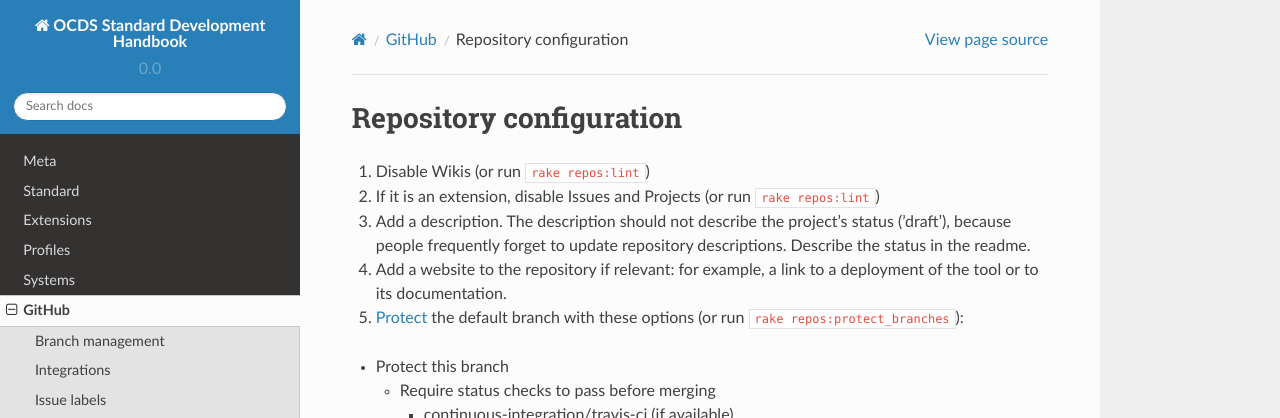
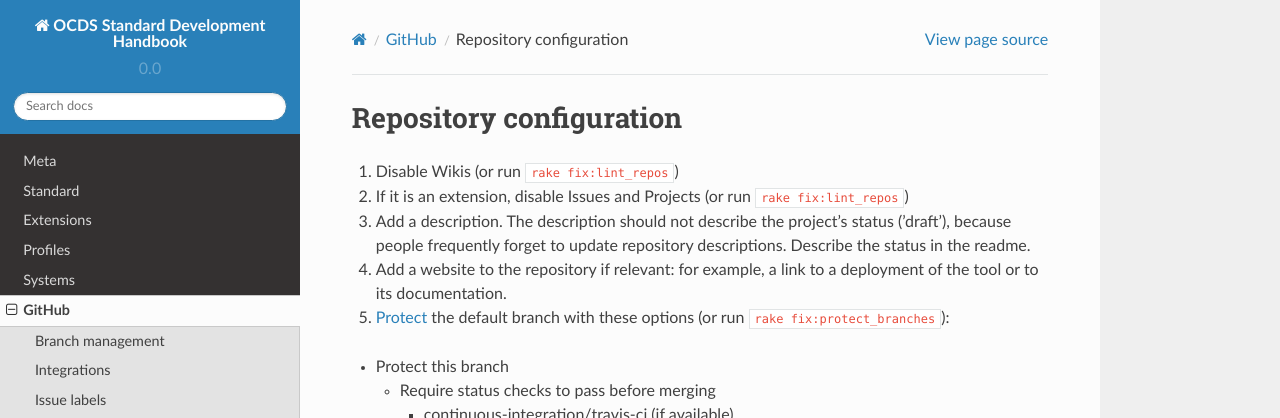
Before and after one commit to open-contracting/standard-development-handbook, a Sphinx documentation site: the page built from docs/github/repository_configuration.md, in a window 1280 px wide. Shown: the top 418 px of the page. Built offline with Sphinx 7.4.7 and the Read the Docs theme 2.0.0, drawn with Linux system fonts in a browser that asks for light colours.

Commit message:
Fix Rake tasks names

```diff
--- a/docs/github/repository_configuration.md
+++ b/docs/github/repository_configuration.md
@@ -1,10 +1,10 @@
 # Repository configuration
 
-1. Disable Wikis (or run [`rake repos:lint`](https://github.com/open-contracting/standard-maintenance-scripts))
-1. If it is an extension, disable Issues and Projects (or run [`rake repos:lint`](https://github.com/open-contracting/standard-maintenance-scripts))
+1. Disable Wikis (or run [`rake fix:lint_repos`](https://github.com/open-contracting/standard-maintenance-scripts))
+1. If it is an extension, disable Issues and Projects (or run [`rake fix:lint_repos`](https://github.com/open-contracting/standard-maintenance-scripts))
 1. Add a description. The description should not describe the project's status ('draft'), because people frequently forget to update repository descriptions. Describe the status in the readme.
 1. Add a website to the repository if relevant: for example, a link to a deployment of the tool or to its documentation.
-1. [Protect](https://help.github.com/articles/about-protected-branches/) the default branch with these options (or run [`rake repos:protect_branches`](https://github.com/open-contracting/standard-maintenance-scripts)):
+1. [Protect](https://help.github.com/articles/about-protected-branches/) the default branch with these options (or run [`rake fix:protect_branches`](https://github.com/open-contracting/standard-maintenance-scripts)):
 
 * Protect this branch
   * Require status checks to pass before merging
```
Also changed, not shown: docs/github/repository_archival.md (+1 -1 lines).
